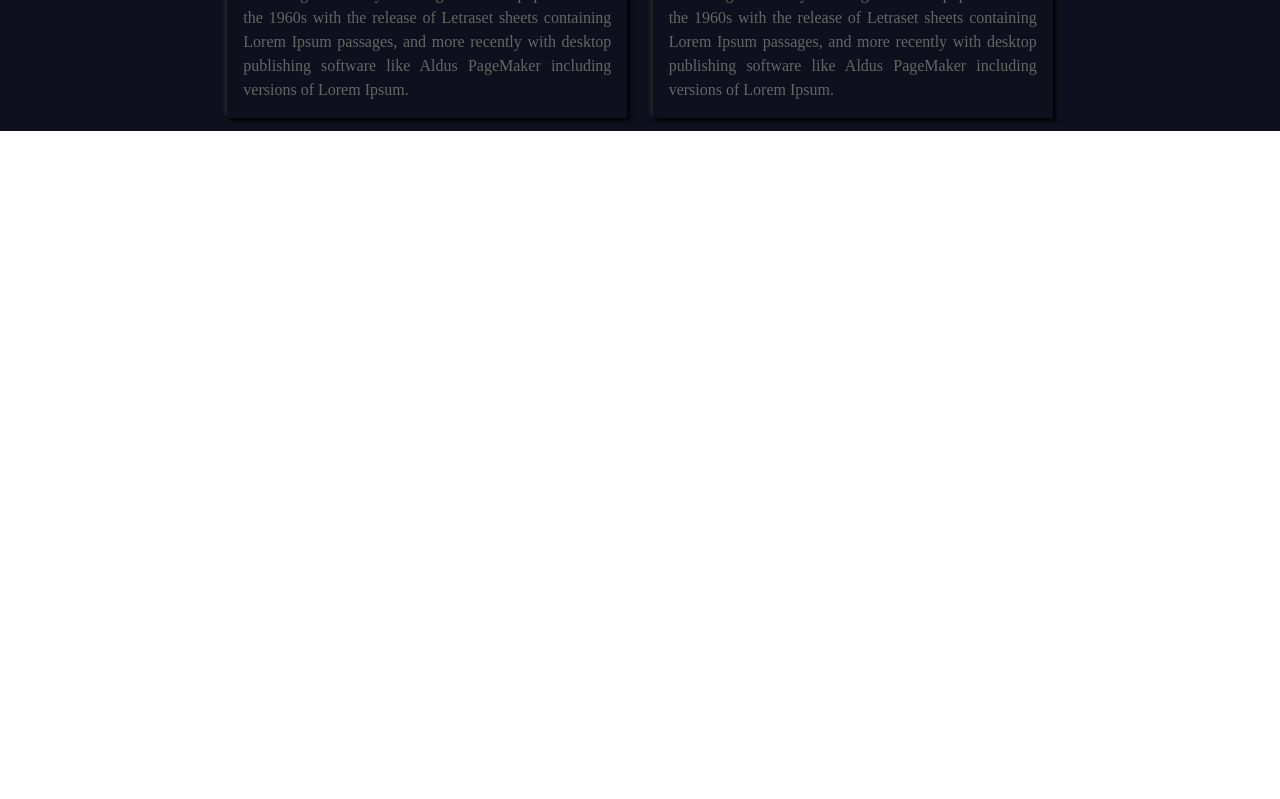
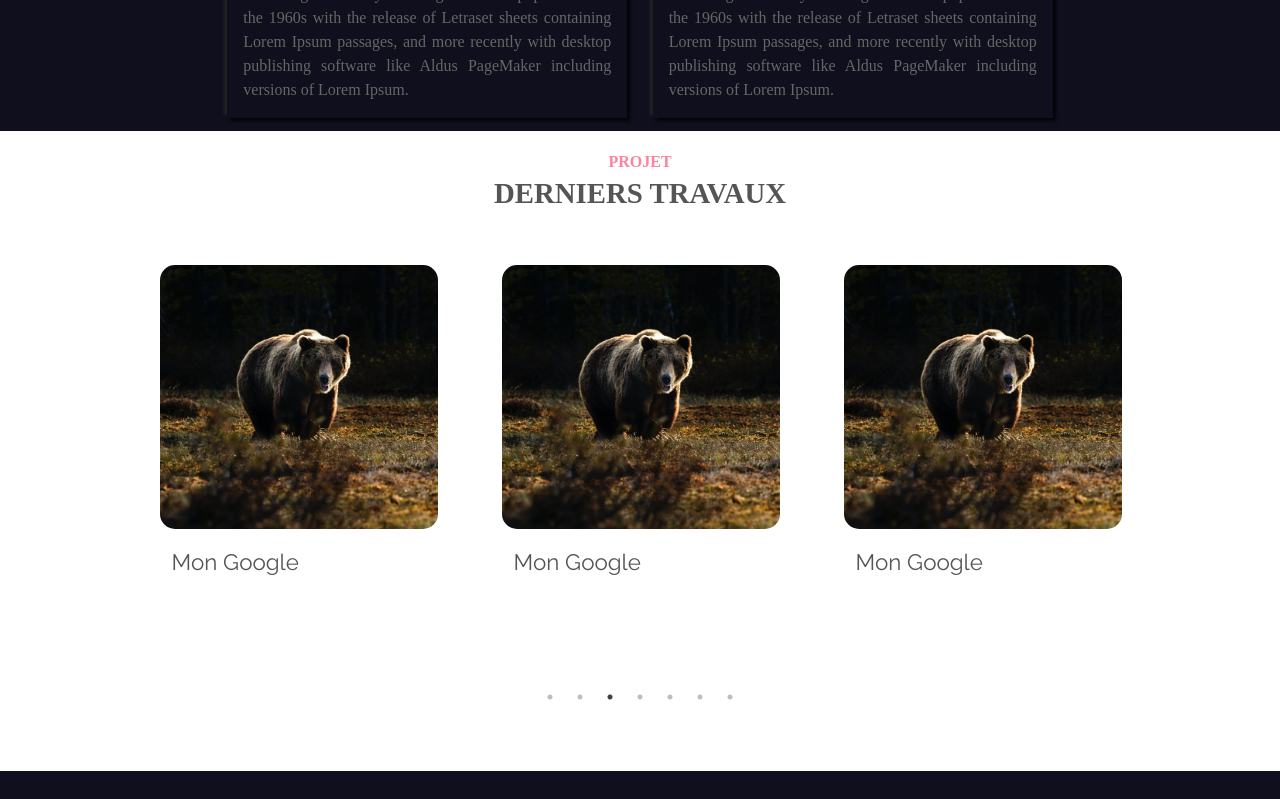
Before and after one commit to ExcaliburSims/portfolioNextJS, a Next.js app: page / in a window 1280 px wide. Shown: the part 2420-3219 px from the top of the page. Before the commit the page ends 2551 px from the top, so only its background shows below. Built offline with nearby package versions, Linux system fonts and the light colour scheme.

Commit message:
feat: add contact commponent

```diff
--- a/pages/index.js
+++ b/pages/index.js
@@ -17,9 +17,9 @@ export default function Home() {
       <Main />
       <Info />
       <Service />
-      {/*<Project />
+      <Project />
       <Contact />
-      <Footer /> */}
+     {/* <Footer /> */}
     </div>
   )
 }
```
